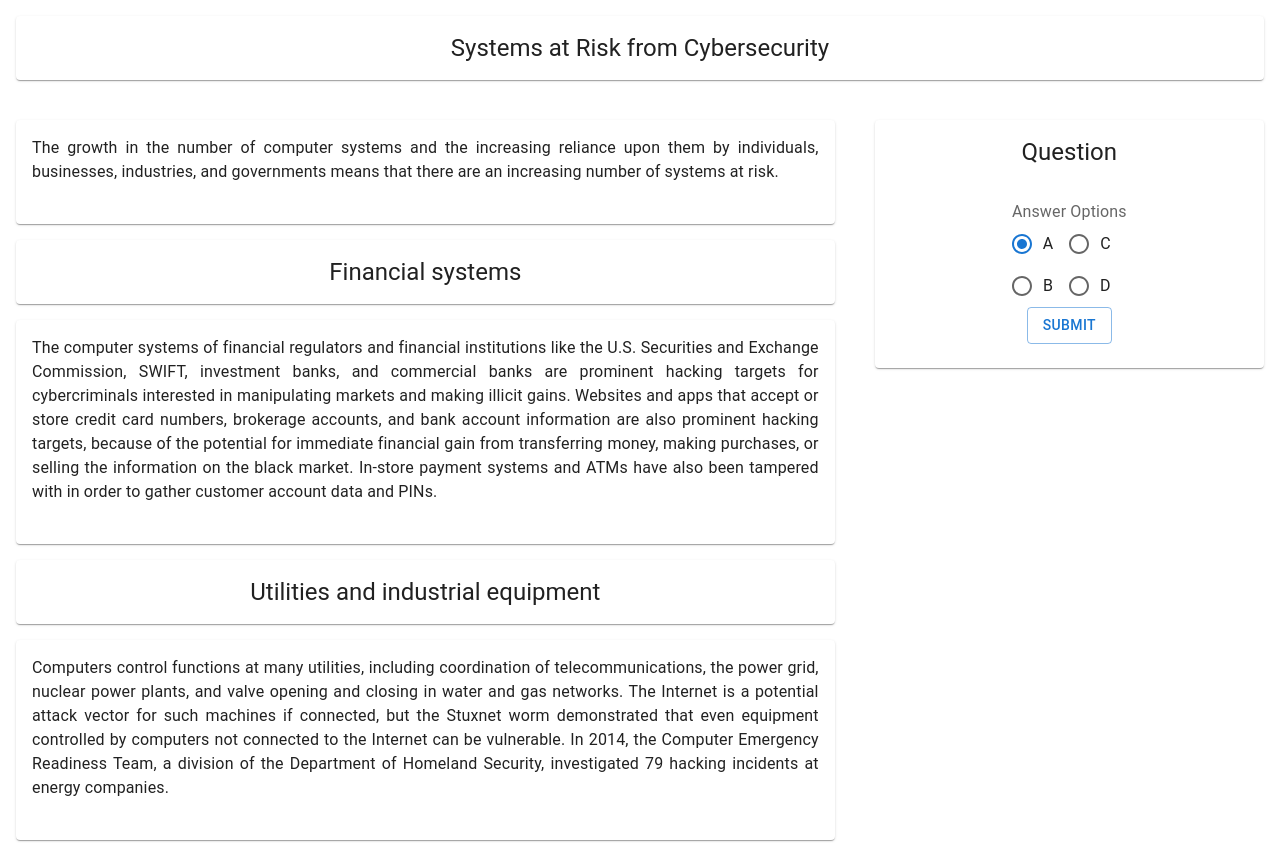
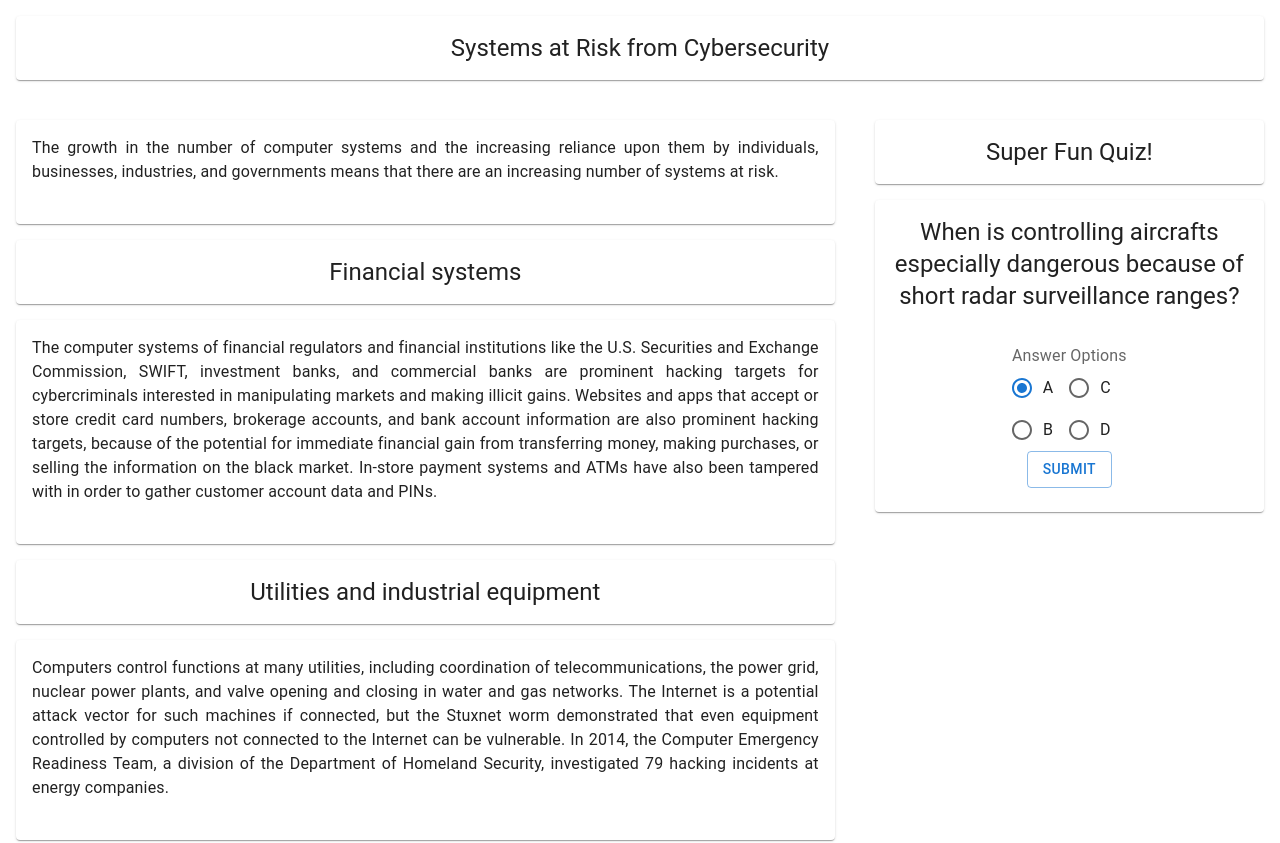
Before and after one commit to hammadfarooqi/Interactpedia, a React (Create React App) app: page / in a window 1280 px wide. Shown: the top 843 px of the page. Built offline with nearby package versions, Linux system fonts and the light colour scheme.

Commit message:
Starting quiz component

```diff
--- a/src/App.js
+++ b/src/App.js
@@ -5,28 +5,12 @@ import TextDisplay from "./components/TextDisplay"
 import Quiz from "./components/Quiz"
 import Header from "./components/Header"
 import raw from "./article.txt"
+import {qs} from "./questions.js"
 
 function App() {
 
   const [title, setTitle] = useState("")
   const [parsed, setParsed] = useState([])
-  // const [topics, setTopics] = useState([
-  //   {
-  //     topic: "Aviation",
-  //     answered: 0,
-  //     correct: 0
-  //   },
-  //   {
-  //     topic: "",
-  //     answered: 0,
-  //     correct: 0
-  //   },
-  //   {
-  //     topic: "",
-  //     answered: 0,
-  //     correct: 0
-  //   }
-  // ])
 
   fetch(raw)
   .then(r => r.text())
@@ -34,6 +18,7 @@ function App() {
     setTitle(text.split("\n")[0])
     setParsed(text.split("\n").splice(1));
   });
+
 
   return (
     <div className="App">
@@ -66,7 +51,7 @@ function App() {
           </Grid>
         </Grid>
         <Grid item sm={4} md={4} lg={4}>
-          <Quiz/>
+          <Quiz questions={qs}/>
         </Grid>
       </Grid>
     </div>
--- a/src/components/Question.js
+++ b/src/components/Question.js
@@ -1,17 +1,17 @@
-import { Card, FormControl, FormLabel, CardHeader, FormControlLabel, CardContent, Radio, RadioGroup, Grid, Button, Icon} from "@mui/material"
+import { Card, FormControl, FormLabel, CardHeader, FormControlLabel, CardContent, Radio, RadioGroup, Grid, Button} from "@mui/material"
 // import { Cancel, CheckCircle } from "@mui/icons-material"
 import { useState } from "react"
 
 // test 2
 
 
-const Question = ({title}) => {
+const Question = ({prompt, answers, correct, topic}) => {
   const [category, setCategory] = useState('A')
   return (
     <div>
       <Card>
         <CardHeader
-          title = {title}
+          title = {prompt}
         />
         <CardContent>
           <FormControl>
--- a/src/components/Quiz.js
+++ b/src/components/Quiz.js
@@ -1,10 +1,19 @@
 import Question from "./Question"
+import Header from "./Header"
+import {Grid} from "@mui/material"
 
-const Quiz = () => {
-  return (
-    <div>
-        <Question title="Question" />
-    </div>
+const Quiz = ({questions}) => {
+
+    // const [lastQuestion]
+    return (
+    <Grid container spacing = {2}>
+        <Grid item sm={12} md={12} lg={12}>
+            <Header title="Super Fun Quiz!" />
+        </Grid>
+        <Grid item sm={12} md={12} lg={12}>
+            <Question prompt={questions[0].prompt} answers={questions[0].answers} correct={questions[0].correct} topic={questions[0].topic}/>
+        </Grid>
+    </Grid>
   )
 }
 
--- a/src/questions.js
+++ b/src/questions.js
@@ -1,4 +1,4 @@
-questions = [
+export const qs = [
     {
         prompt: "When is controlling aircrafts especially dangerous because of short radar surveillance ranges?",
         answers: ["At high altitudes", "At low altitudes", "Over the ocean", "Near mountains"],
```
